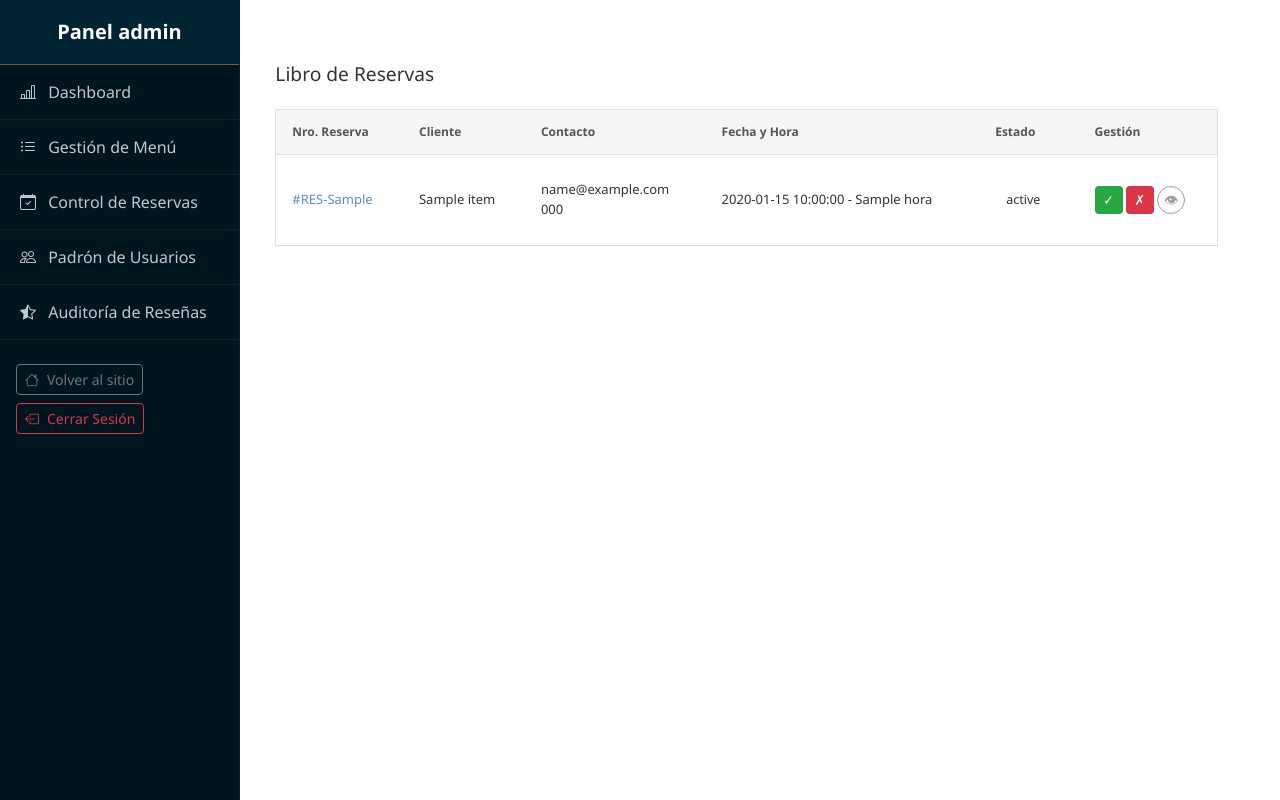
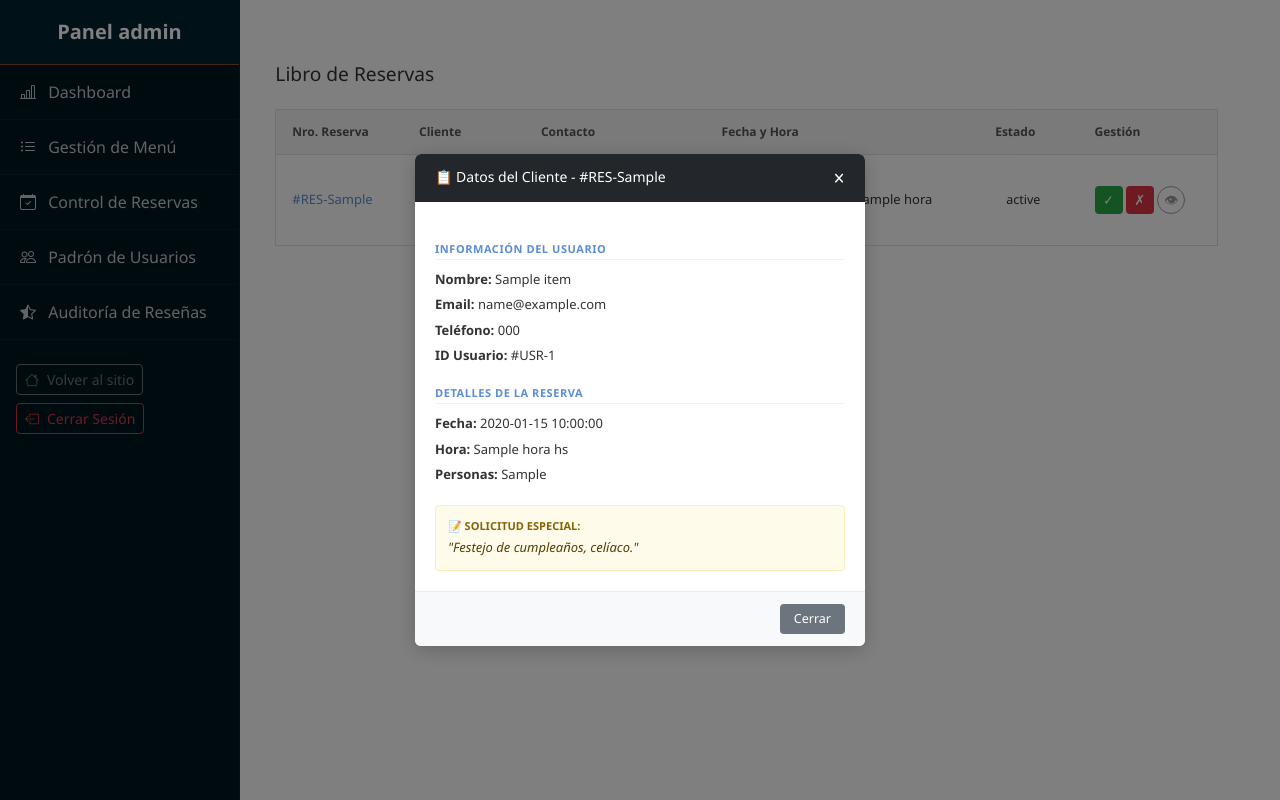
Before and after one commit to Sponton-Lucas/Proyecto-Final-IDS, a Flask app: a page that uses front-end/templates/admin/admin_reservas.html in a window 1280 px wide. Run offline with Flask 3, Linux system fonts and the light colour scheme; the visitor is signed in with stand-in values (Sample User, id 1); a database or web service that is not in the repository returns one stand-in record (values such as "Sample title"); data that the repository does not hold is empty.

Commit message:
Implementacion de vista de detalles mediante modal en reservas admin

```diff
--- a/front-end/blueprints/admin/admin_reservas_routes.py
+++ b/front-end/blueprints/admin/admin_reservas_routes.py
@@ -9,7 +9,14 @@ def admin_reservas():
         return redirect('/')
     res = requests.get('http://localhost:5000/reservas')
     reservas = res.json()
-    return render_template('admin/admin_reservas.html', reservas=reservas)
+    id_detalle = request.args.get('detalle')
+    reserva_seleccionada = None
+    if id_detalle:
+        for r in reservas:
+            if str(r["id_reservas"]) == str(id_detalle):
+                reserva_seleccionada = r
+                break
+    return render_template('admin/admin_reservas.html', reservas=reservas, reserva_seleccionada=reserva_seleccionada)
 
 @admin_reservas_bp.route('/admin/reserva/<int:id>/asistio')
 def marcar_asistio(id):
--- a/front-end/static/css/admin/admin_reservas.css
+++ b/front-end/static/css/admin/admin_reservas.css
@@ -117,3 +117,116 @@
 .boton-verde:hover { background-color: #218838; }
 .boton-rojo:hover { background-color: #c82333; }
 .boton-ojito:hover { border-color: #666; color: #666; }
+
+.modal-overlay {
+    position: fixed;
+    top: 0;
+    left: 0;
+    width: 100vw;
+    height: 100vh;
+    background-color: rgba(0, 0, 0, 0.5);
+    display: flex;
+    justify-content: center;
+    align-items: center;
+    z-index: 9999;
+}
+
+.modal-contenedor {
+    background-color: #ffffff;
+    width: 100%;
+    max-width: 450px;
+    border-radius: 6px;
+    box-shadow: 0 4px 20px rgba(0, 0, 0, 0.2);
+    font-family: var(--font-family, sans-serif);
+    overflow: hidden;
+}
+
+.modal-header {
+    background-color: #23272b;
+    color: #ffffff;
+    padding: 12px 20px;
+    display: flex;
+    justify-content: space-between;
+    align-items: center;
+}
+
+.modal-header h3 {
+    margin: 0;
+    font-size: 14px;
+    font-weight: 500;
+}
+
+.modal-cerrar-x {
+    color: #ffffff;
+    text-decoration: none;
+    font-size: 16px;
+    font-weight: bold;
+}
+
+.modal-cuerpo {
+    padding: 20px;
+    color: #333333;
+}
+
+.modal-seccion-titulo {
+    font-size: 11px;
+    font-weight: 700;
+    letter-spacing: 0.05em;
+    margin-top: 20px;
+    margin-bottom: 10px;
+    border-bottom: 1px solid #f0f0f0;
+    padding-bottom: 4px;
+}
+
+.blue-text {
+    color: #5b8cd4;
+}
+
+.modal-cuerpo p {
+    font-size: 13px;
+    margin: 6px 0;
+}
+
+.modal-alerta-solicitud {
+    background-color: #fffbeb;
+    border: 1px solid #ffeeba;
+    border-radius: 4px;
+    padding: 12px;
+    margin-top: 20px;
+}
+
+.modal-alerta-solicitud strong {
+    color: #856404;
+    font-size: 11px;
+    display: block;
+    margin-bottom: 4px;
+}
+
+.modal-alerta-solicitud p {
+    color: #533f03;
+    font-style: italic;
+    margin: 0;
+}
+
+.modal-footer {
+    padding: 12px 20px;
+    background-color: #f8f9fa;
+    border-top: 1px solid #e9ecef;
+    text-align: right;
+}
+
+.modal-btn-cerrar {
+    display: inline-block;
+    background-color: #6c757d;
+    color: #ffffff;
+    text-decoration: none;
+    padding: 6px 14px;
+    font-size: 12.5px;
+    border-radius: 4px;
+    font-weight: 500;
+    transition: background-color 0.15s ease;
+}
+
+.modal-btn-cerrar:hover {
+    background-color: #5a6268;
+}
--- a/front-end/templates/admin/admin_reservas.html
+++ b/front-end/templates/admin/admin_reservas.html
@@ -43,7 +43,7 @@
           <td class="admin-gestion">
             <a href="{{ url_for('admin_reservas_bp.marcar_asistio', id=reserva['id_reservas']) }}" class="boton-gestion boton-verde">✓</a>
             <a href="{{ url_for('admin_reservas_bp.marcar_no_asistio', id=reserva['id_reservas']) }}" class="boton-gestion boton-rojo">✗</a>
-            <a href="{{ url_for('admin_reservas_bp.admin_reservas') }}" class="boton-gestion boton-ojito">👁</a>
+            <a href="{{ url_for('admin_reservas_bp.admin_reservas', detalle=reserva['id_reservas']) }}" class="boton-gestion boton-ojito">👁</a>
           </td>
           </tr>
         {% endfor %}
@@ -53,7 +53,41 @@
 
 
   <!-- Modal detalles -->
+{% if reserva_seleccionada %}
+<div class="modal-overlay">
+    <div class="modal-contenedor">
 
+        <div class="modal-header">
+            <h3>📋 Datos del Cliente - #RES-{{ reserva_seleccionada["id_reservas"] }}</h3>
+            <a href="{{ url_for('admin_reservas_bp.admin_reservas') }}" class="modal-cerrar-x">✕</a>
+        </div>
+
+        <div class="modal-cuerpo">
+
+            <h4 class="modal-seccion-titulo blue-text">INFORMACIÓN DEL USUARIO</h4>
+            <p><strong>Nombre:</strong> {{ reserva_seleccionada["nombre_apellido"] }}</p>
+            <p><strong>Email:</strong> {{ reserva_seleccionada["email"] }}</p>
+            <p><strong>Teléfono:</strong> {{ reserva_seleccionada["telefono"] }}</p>
+            <p><strong>ID Usuario:</strong> #USR-{{ reserva_seleccionada["usuario_id"] }}</p>
+
+            <h4 class="modal-seccion-titulo blue-text">DETALLES DE LA RESERVA</h4>
+            <p><strong>Fecha:</strong> {{ reserva_seleccionada["fecha"] }}</p>
+            <p><strong>Hora:</strong> {{ reserva_seleccionada["hora"] }} hs</p>
+            <p><strong>Personas:</strong> {{ reserva_seleccionada["cantidad_personas"] }}</p>
+
+            <div class="modal-alerta-solicitud">
+                <strong>📝 SOLICITUD ESPECIAL:</strong>
+                <p>"Festejo de cumpleaños, celíaco."</p>
+            </div>
+        </div>
+
+        <div class="modal-footer">
+            <a href="{{ url_for('admin_reservas_bp.admin_reservas') }}" class="modal-btn-cerrar">Cerrar</a>
+        </div>
+
+    </div>
+</div>
+{% endif %}
   <!-- FIN Modal de detalles -->
 
 {% endblock %}
```
